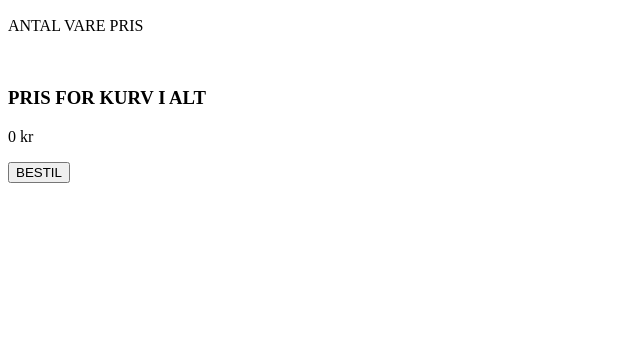
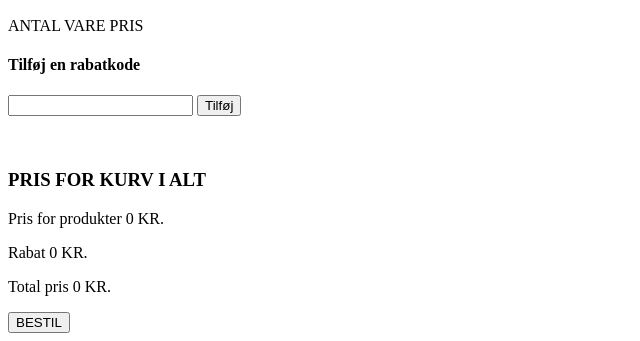
Before and after one commit to akpe19ab/Sloth-Systems, a plain HTML site: page function/index.html in a window 1280 px wide. Shown: the part 557-898 px from the top of the page, without its empty margins (0-640 px from the left). Before the commit the page ends 800 px from the top, so only its background shows below. Drawn offline with Linux system fonts and the light colour scheme.

Commit message:
Rabatkoder tilføjet + tilhørende HTML

```diff
--- a/function/Tester.js
+++ b/function/Tester.js
@@ -59,7 +59,6 @@ function displayItems() {
 
     if (countRice > 0){
         document.getElementById("displayed_items").innerHTML += countRice + " X " + rice.productName + " " + rice.productPrice + " KR. " + "<br>";
-
     // Fjerner først evt. værdi i HTML
     //document.getElementById("displayed_items").innerHTML="";
 }
@@ -77,13 +76,75 @@ function calculateTotalPrice(){
     console.log("Total pris af kurv ");
 
 
-    // Dette for-loop viser total price for kurv.
+
+    // Discountfield defineres ud fra value i HTML, den er tom.
+    var discountfield=document.getElementById("discountCodeField").value;
     var totalPrice = 0;
+    var discount=0;
+    //var couponsUsed=0; skal evt. bruges til at prisen ikke overskrives hvis der allerede er aktiveret en rabatkode
+
+    // Dette for-loop gennemgår arrayet i item for dets længde
     for (var x = 0; x < item.length; x++) {
-        totalPrice = item[x].product_Price + totalPrice;
+
+        //Hvis der ikke indstastes en rabatkode udregnes samlet pris for kurven.
+
+        if (discountfield=="") {
+            totalPrice = item[x].product_Price + totalPrice;
+        }
+
+        //Hvis der indstastes noget udregnes prisen på hele kurven
+        //Uden denne Else vil prisen blive 0 hvis man indtaster en ikke aktiv rabatkode, fordi ingen af if statements vil execute prisudregningen
+        //Hvis der indtastes en kode giver den en fejlmeddelses, hvis et if statement nedenunder er sandt, overskriver det fejlmeddelsen
+        else{
+            totalPrice = item[x].product_Price + totalPrice;
+            document.getElementById("activatedCoupons").innerHTML=""
+            document.getElementById("discountError").innerHTML="Koden du har indtastet er ikke gyldig."
+        }
+
+        //Hvis der indtastes noget i rabatkode feltet der matcher med en rabatkode udregnes discount.
+        //Discount bliver udregnet og pga. ovenstående if/else har vi allerede udregnet totalPrice
+        //Disse if statements "sletter" også else sætningens fejlmeddelelse.
+        //Der findes 4 rabatkoder. 1. "burger10" 2. "rice10" 3. "water10" 4. "ALL10"
+    if (discountfield=="burger10" && countCheeseburger>0){
+        document.getElementById("discountError").innerHTML=""
+        discount=(countCheeseburger*cheeseburger.productPrice)/10;
+        console.log(discount);
+        //totalPrice = item[x].product_Price + totalPrice;
+        document.getElementById("activatedCoupons").innerHTML="Aktiverede rabatter" + "<br>" + "<b>Burger10:</b> Giver 10% rabat på din burger(e)"
+        }
+
+        if (discountfield=="rice10" && countRice>0) {
+            document.getElementById("discountError").innerHTML=""
+            discount=(countRice*rice.productPrice)/10;
+            console.log(discount);
+            //totalPrice = item[x].product_Price + totalPrice;
+            document.getElementById("activatedCoupons").innerHTML="Aktiverede rabatter" + "<br>" + "<b>rice10:</b> Giver 10% rabat på din ris"
+        }
+
+        if (discountfield=="water10" && countWater>0){
+            document.getElementById("discountError").innerHTML=""
+            discount=(countWater*water.productPrice)/10;
+            console.log(discount);
+            //totalPrice = item[x].product_Price + totalPrice;
+            document.getElementById("activatedCoupons").innerHTML="Aktiverede rabatter" + "<br>" + "<b>water10:</b> Giver 10% rabat på din vand"
+        }
+
+        if (discountfield=="ALL10"){
+            document.getElementById("discountError").innerHTML=""
+            discount=totalPrice/10;
+            console.log(discount);
+            //totalPrice = item[x].product_Price + totalPrice;
+            document.getElementById("activatedCoupons").innerHTML="Aktiverede rabatter" + "<br>" + "<b>ALL10:</b> Giver 10% rabat på hele din ordre"
+        }
+
     }
 
-    document.getElementById("basketTotalPrice").innerHTML = totalPrice + " kr";
+    //Denne variabel er den egentlige totalpris
+    var totalPriceDiscount = totalPrice-discount;
+
+    document.getElementById("basketTotalPrice").innerHTML = "Pris for produkter " + totalPrice + " kr";
+    document.getElementById("discount").innerHTML= "Rabat " + discount + " KR."
+    document.getElementById("totalPriceWithDiscount").innerHTML= "Total pris " + totalPriceDiscount + "KR.";
 
 
     // Dette er kun relevant for console.log (Dette viser total price i console.log)
--- a/function/index.html
+++ b/function/index.html
@@ -1,6 +1,7 @@
 <!DOCTYPE html>
 <html>
 <head>
+    <meta charset="UTF-8">
     <title>Sloth Foods</title>
 </head>
 <body>
@@ -73,13 +74,21 @@
 <section id="basket_container"></section>
 <h2 id="basket_header">KURV</h2>
 <div id="basket_div">
-    <span id="basket_quantity">ANTAL</span> <!-- Function ikke lavet endnu -->
+    <span id="basket_quantity">ANTAL</span>
     <span id="basket_product">VARE</span>
     <span id="basket_price"> PRIS</span>
      <p id="displayed_items"></p>
 
     </div>
 
+<section id="discountField">
+    <h4>Tilføj en rabatkode</h4>
+    <input value="" type="text" id="discountCodeField">
+    <button onclick="calculateTotalPrice()">Tilføj</button>
+    <p id="activatedCoupons"></p>
+    <p id="discountError"></p>
+
+</section>
     <br>
 
 
@@ -93,7 +102,9 @@
 <div id="total_basket_container">
     <h3 id="total_basket_header"> PRIS FOR KURV I ALT</h3
     <div>
-        <p id="basketTotalPrice">0 kr</p>
+        <p id="basketTotalPrice">Pris for produkter 0 KR.</p>
+        <p id="discount"> Rabat 0 KR.</p>
+        <p id="totalPriceWithDiscount"> Total pris 0 KR.</p>
     </div>
 </div>
 
```
